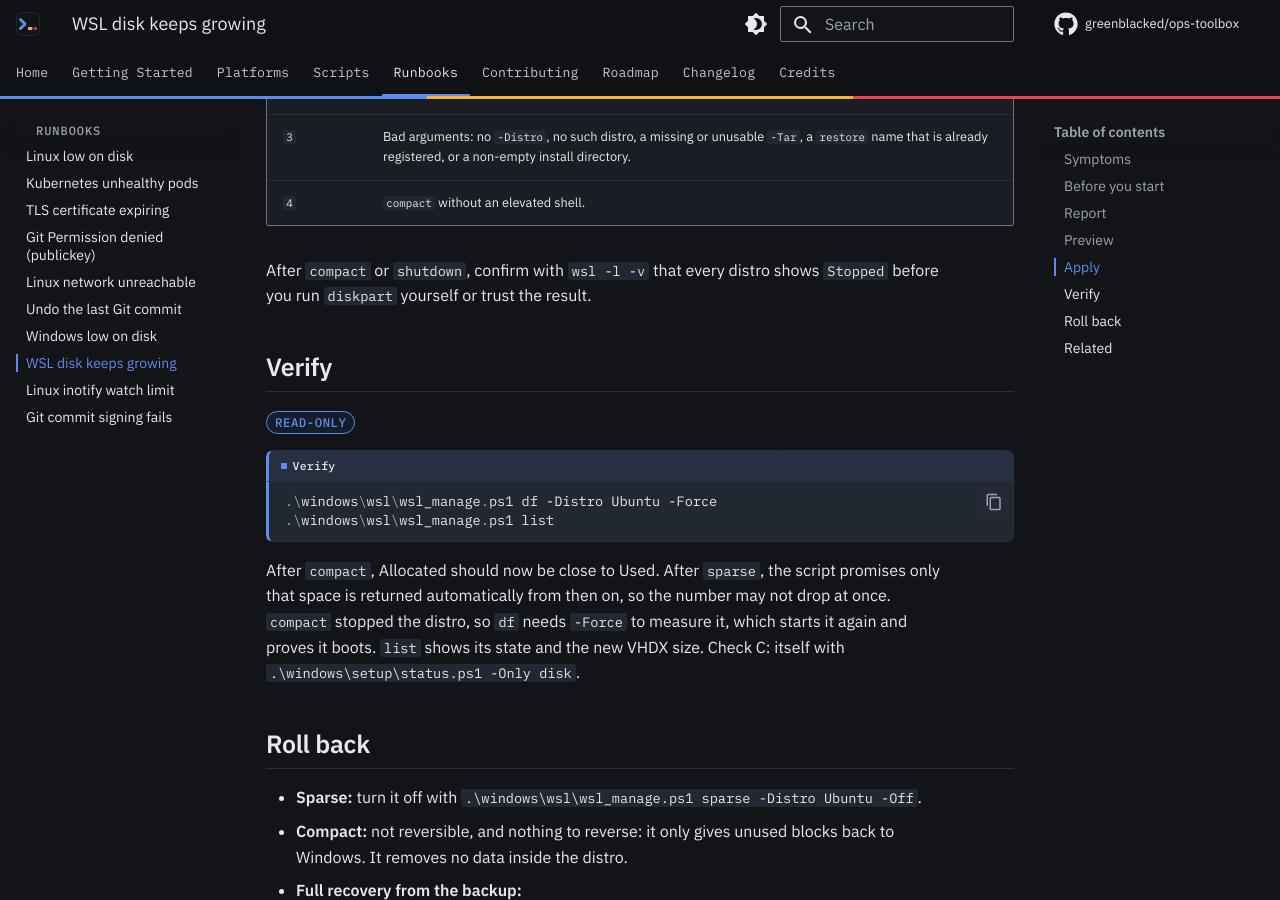
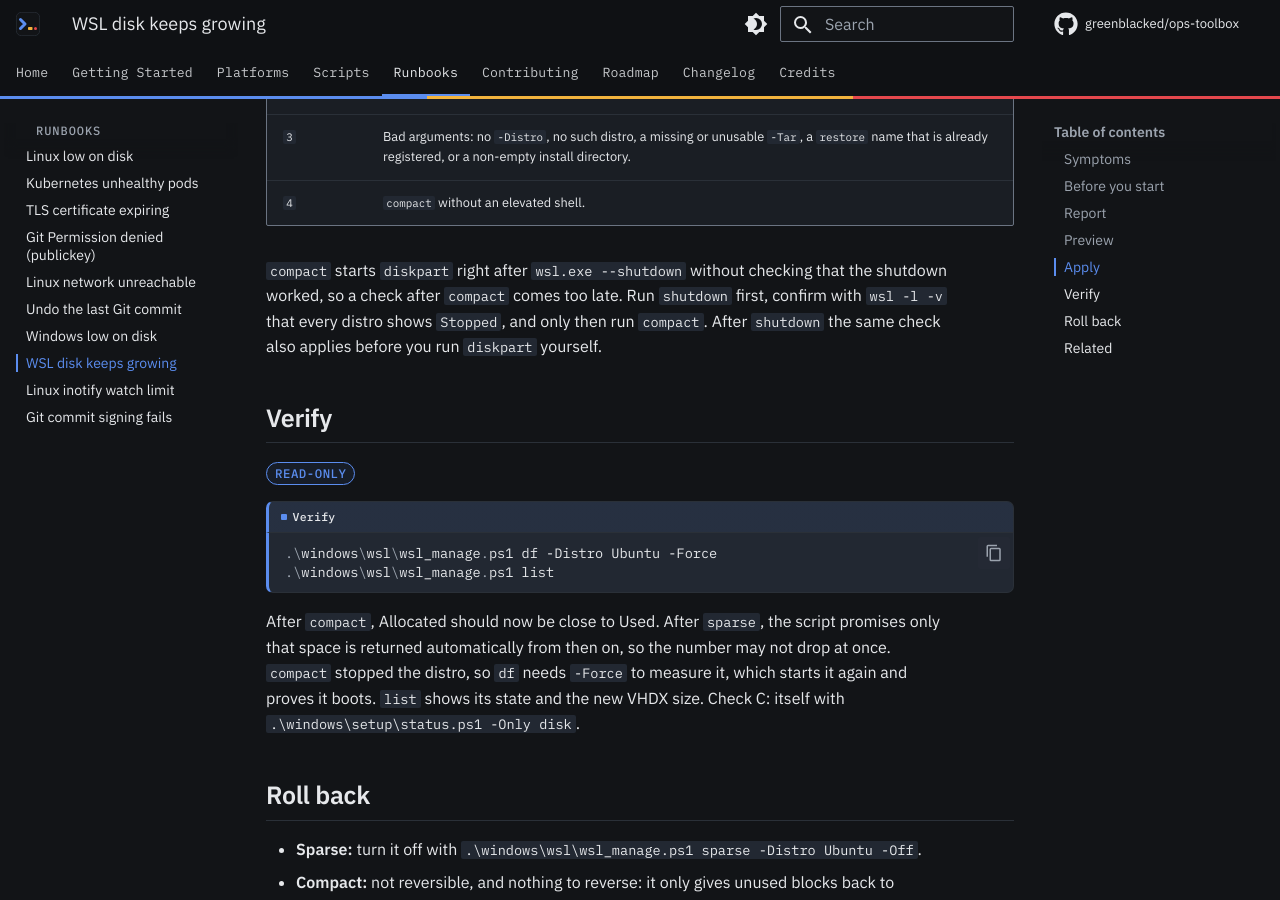
Before and after one commit to greenblacked/ops-toolbox, an MkDocs documentation site: the page built from docs/runbooks/wsl-disk-growing.md, in a window 1280 px wide and 900 px high, scrolled down 3546 px. Built offline with MkDocs 1.6.1 and Material for MkDocs 9.7.7, drawn with Linux system fonts in a browser that asks for light colours; comment, search, counter and statistics services are not loaded.

Commit message:
docs(runbooks): run WSL shutdown before compact
compact starts diskpart right after an unchecked wsl.exe --shutdown,
so checking distro state afterwards cannot protect a compact run.
Tell the reader to run shutdown, confirm every distro is Stopped with
wsl -l -v, and only then run compact.

```diff
--- a/docs/runbooks/wsl-disk-growing.md
+++ b/docs/runbooks/wsl-disk-growing.md
@@ -147,8 +147,11 @@ running (`terminate` takes `-DryRun`).
 | `3` | Bad arguments: no `-Distro`, no such distro, a missing or unusable `-Tar`, a `restore` name that is already registered, or a non-empty install directory. |
 | `4` | `compact` without an elevated shell. |
 
-After `compact` or `shutdown`, confirm with `wsl -l -v` that every distro
-shows `Stopped` before you run `diskpart` yourself or trust the result.
+`compact` starts `diskpart` right after `wsl.exe --shutdown` without
+checking that the shutdown worked, so a check after `compact` comes too
+late. Run `shutdown` first, confirm with `wsl -l -v` that every distro
+shows `Stopped`, and only then run `compact`. After `shutdown` the same
+check also applies before you run `diskpart` yourself.
 
 ## Verify
 
```
